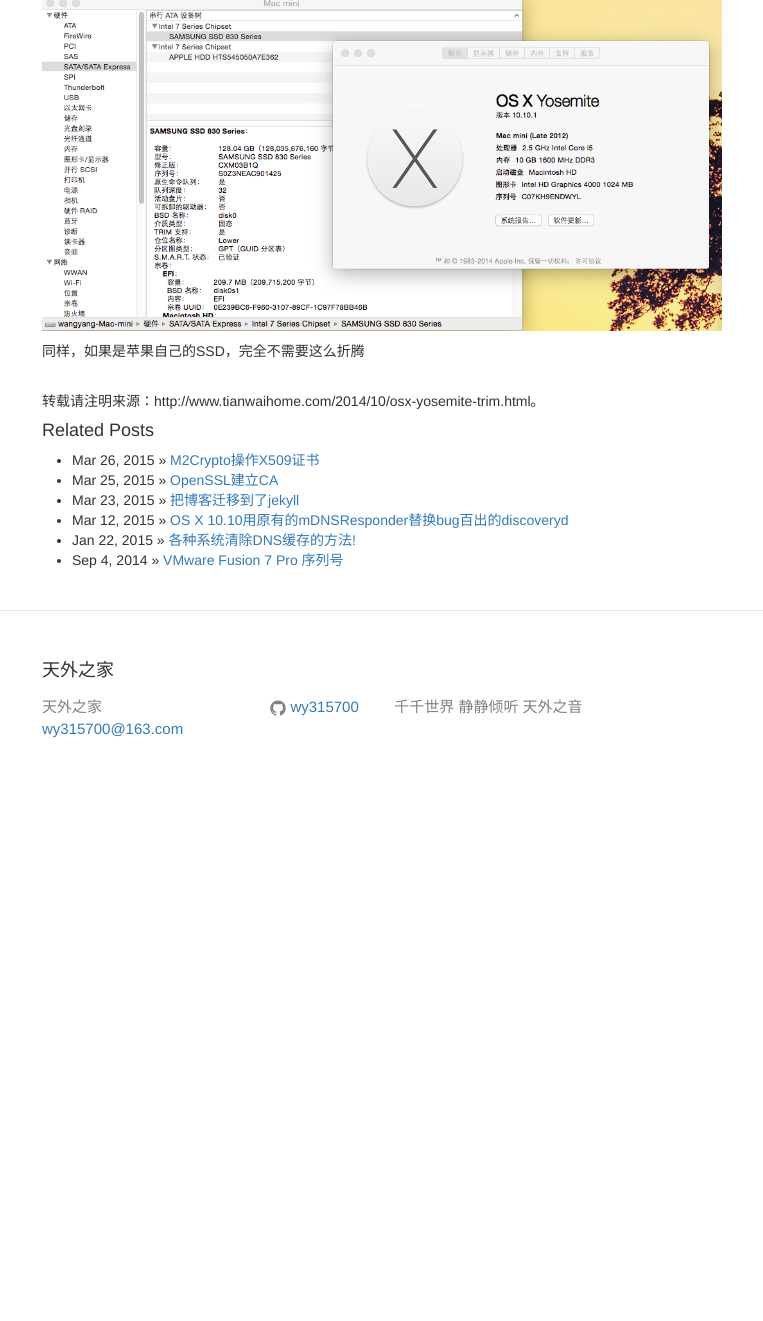
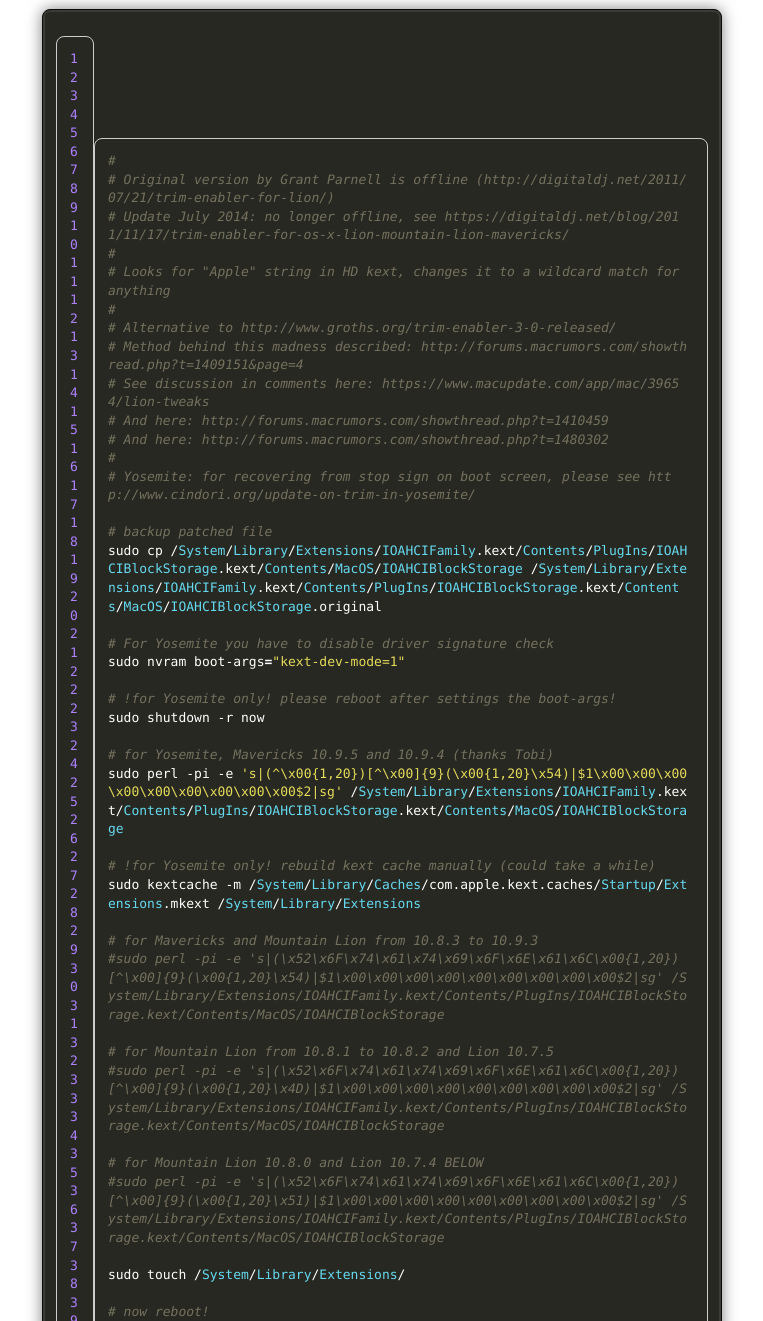
Before and after one commit to wy315700/wy315700.github.io, a Jekyll site: the page built from _posts/2014-10-18-osx-yosemite-trim.markdown, in a window 1280 px wide and 1400 px high, scrolled down 538 px, cut to the strip 79-1400 px from the top of the window. Shown: the whole strip, without its empty margins (258-1021 px from the left). Built offline with Jekyll 4.4.1, drawn with Linux system fonts in a browser that asks for light colours; before the commit the page ends 1411 px from its top, so only the background shows below that; some of the changed text lies outside the part shown.

Commit message:
change post

```diff
--- a/_posts/2014-10-18-osx-yosemite-trim.markdown
+++ b/_posts/2014-10-18-osx-yosemite-trim.markdown
@@ -16,6 +16,52 @@ categories: Mac
 
 {% gist return1/4058659 %}
 
+{% highlight Bash shell scripts linenos %}
+#
+# Original version by Grant Parnell is offline (http://digitaldj.net/2011/07/21/trim-enabler-for-lion/)
+# Update July 2014: no longer offline, see https://digitaldj.net/blog/2011/11/17/trim-enabler-for-os-x-lion-mountain-lion-mavericks/
+#
+# Looks for "Apple" string in HD kext, changes it to a wildcard match for anything
+#
+# Alternative to http://www.groths.org/trim-enabler-3-0-released/
+# Method behind this madness described: http://forums.macrumors.com/showthread.php?t=1409151&page=4
+# See discussion in comments here: https://www.macupdate.com/app/mac/39654/lion-tweaks
+# And here: http://forums.macrumors.com/showthread.php?t=1410459
+# And here: http://forums.macrumors.com/showthread.php?t=1480302
+#
+# Yosemite: for recovering from stop sign on boot screen, please see http://www.cindori.org/update-on-trim-in-yosemite/
+
+# backup patched file
+sudo cp /System/Library/Extensions/IOAHCIFamily.kext/Contents/PlugIns/IOAHCIBlockStorage.kext/Contents/MacOS/IOAHCIBlockStorage /System/Library/Extensions/IOAHCIFamily.kext/Contents/PlugIns/IOAHCIBlockStorage.kext/Contents/MacOS/IOAHCIBlockStorage.original
+
+# For Yosemite you have to disable driver signature check
+sudo nvram boot-args="kext-dev-mode=1"
+
+# !for Yosemite only! please reboot after settings the boot-args!
+sudo shutdown -r now
+
+# for Yosemite, Mavericks 10.9.5 and 10.9.4 (thanks Tobi)
+sudo perl -pi -e 's|(^\x00{1,20})[^\x00]{9}(\x00{1,20}\x54)|$1\x00\x00\x00\x00\x00\x00\x00\x00\x00$2|sg' /System/Library/Extensions/IOAHCIFamily.kext/Contents/PlugIns/IOAHCIBlockStorage.kext/Contents/MacOS/IOAHCIBlockStorage
+
+# !for Yosemite only! rebuild kext cache manually (could take a while)
+sudo kextcache -m /System/Library/Caches/com.apple.kext.caches/Startup/Extensions.mkext /System/Library/Extensions
+
+# for Mavericks and Mountain Lion from 10.8.3 to 10.9.3
+#sudo perl -pi -e 's|(\x52\x6F\x74\x61\x74\x69\x6F\x6E\x61\x6C\x00{1,20})[^\x00]{9}(\x00{1,20}\x54)|$1\x00\x00\x00\x00\x00\x00\x00\x00\x00$2|sg' /System/Library/Extensions/IOAHCIFamily.kext/Contents/PlugIns/IOAHCIBlockStorage.kext/Contents/MacOS/IOAHCIBlockStorage
+
+# for Mountain Lion from 10.8.1 to 10.8.2 and Lion 10.7.5
+#sudo perl -pi -e 's|(\x52\x6F\x74\x61\x74\x69\x6F\x6E\x61\x6C\x00{1,20})[^\x00]{9}(\x00{1,20}\x4D)|$1\x00\x00\x00\x00\x00\x00\x00\x00\x00$2|sg' /System/Library/Extensions/IOAHCIFamily.kext/Contents/PlugIns/IOAHCIBlockStorage.kext/Contents/MacOS/IOAHCIBlockStorage
+
+# for Mountain Lion 10.8.0 and Lion 10.7.4 BELOW
+#sudo perl -pi -e 's|(\x52\x6F\x74\x61\x74\x69\x6F\x6E\x61\x6C\x00{1,20})[^\x00]{9}(\x00{1,20}\x51)|$1\x00\x00\x00\x00\x00\x00\x00\x00\x00$2|sg' /System/Library/Extensions/IOAHCIFamily.kext/Contents/PlugIns/IOAHCIBlockStorage.kext/Contents/MacOS/IOAHCIBlockStorage
+
+sudo touch /System/Library/Extensions/
+
+# now reboot!
+sudo shutdown -r now{% endhighlight %}
+
+
+
 ![10.10.1 完美开启TRIM](/uploads/2014/10/QQ20141118-1.png)
 
 同样，如果是苹果自己的SSD，完全不需要这么折腾
```
